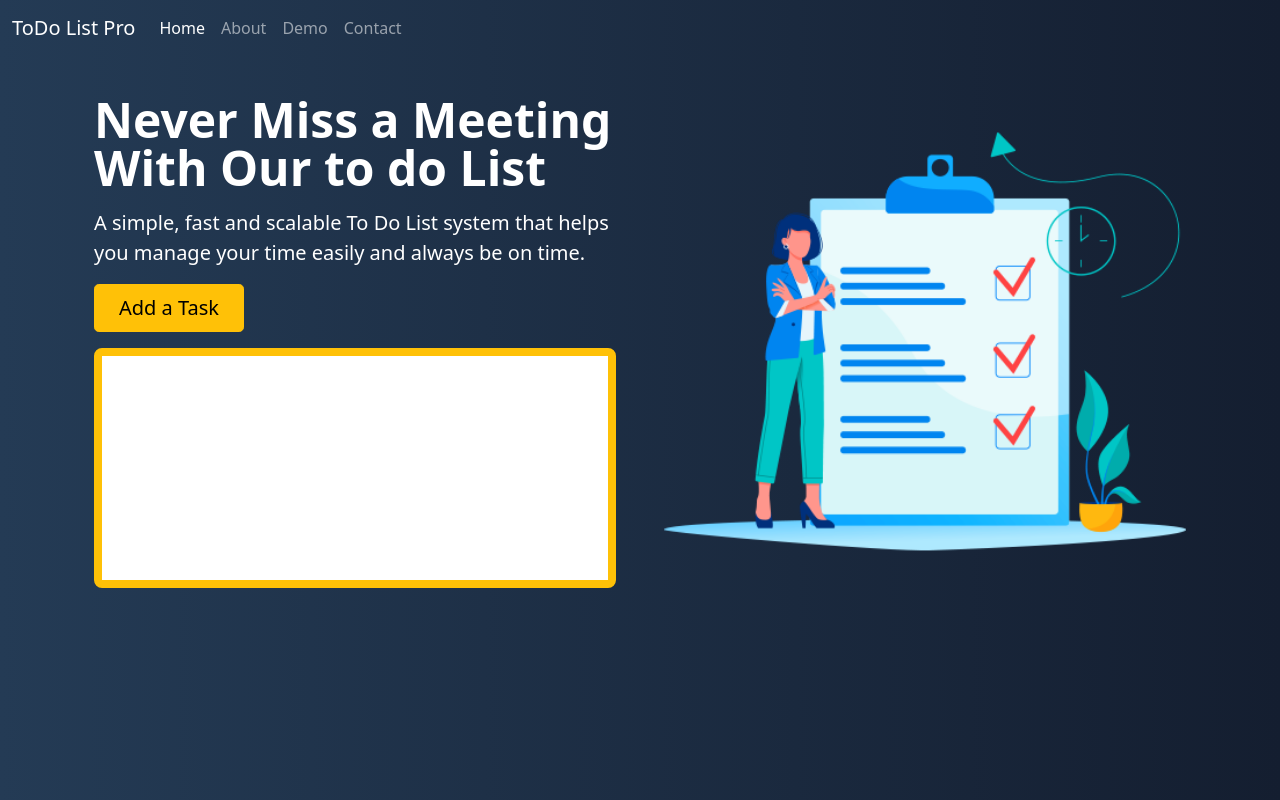
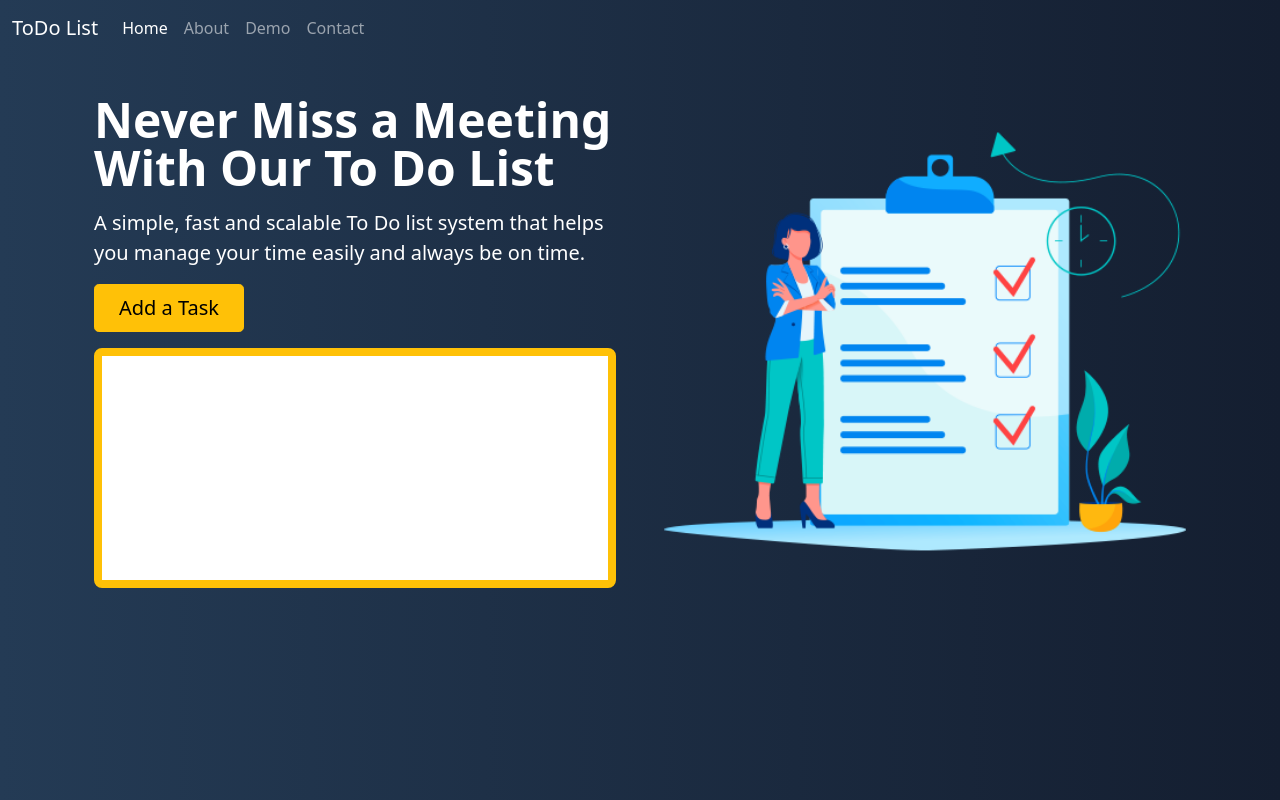
Before and after one commit to caseyspaulding/FirstProject, a plain HTML site: page index.html in a window 1280 px wide. Drawn offline with nearby package versions, Linux system fonts and the light colour scheme.

Commit message:
Fixed some typos

```diff
--- a/index.html
+++ b/index.html
@@ -18,7 +18,7 @@
 <body>
     <nav class="navbar navbar-expand-md navbar-dark fixed-top">
         <div class="container-fluid">
-            <a class="navbar-brand" href="#">ToDo List Pro</a>
+            <a class="navbar-brand" href="#">ToDo List</a>
             <button class="navbar-toggler" type="button" data-bs-toggle="collapse" data-bs-target="#navbarCollapse"
                 aria-controls="navbarCollapse" aria-expanded="false" aria-label="Toggle navigation">
                 <span class="navbar-toggler-icon"></span>
@@ -51,8 +51,8 @@
                         loading="lazy">
                 </div>
                 <div class="col-lg-6">
-                    <h1 class="display-5 fw-bold lh-1 mb-3">Never Miss a Meeting With Our to do List</h1>
-                    <p class="lead">A simple, fast and scalable To Do List system that helps you manage your time easily
+                    <h1 class="display-5 fw-bold lh-1 mb-3">Never Miss a Meeting With Our To Do List</h1>
+                    <p class="lead">A simple, fast and scalable To Do list system that helps you manage your time easily
                         and always be on time.
                     </p>
                     <div class="d-grid gap-2 d-md-flex justify-content-md-start">
```
